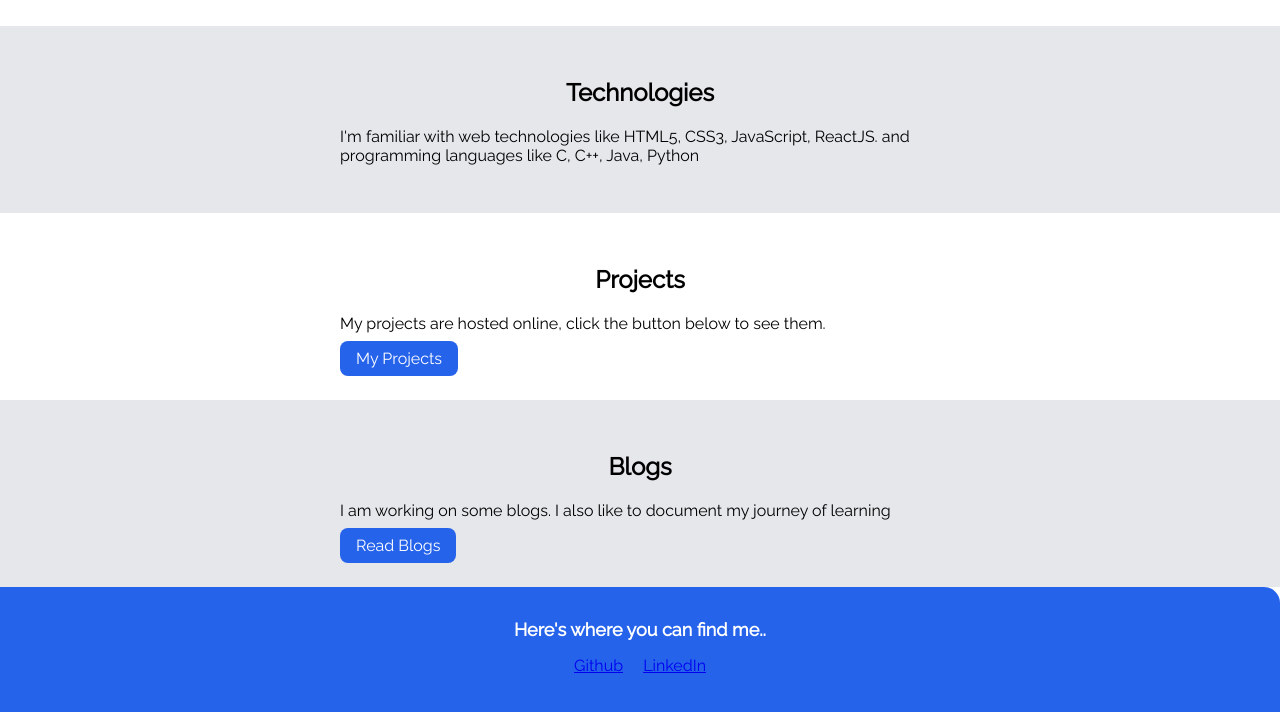
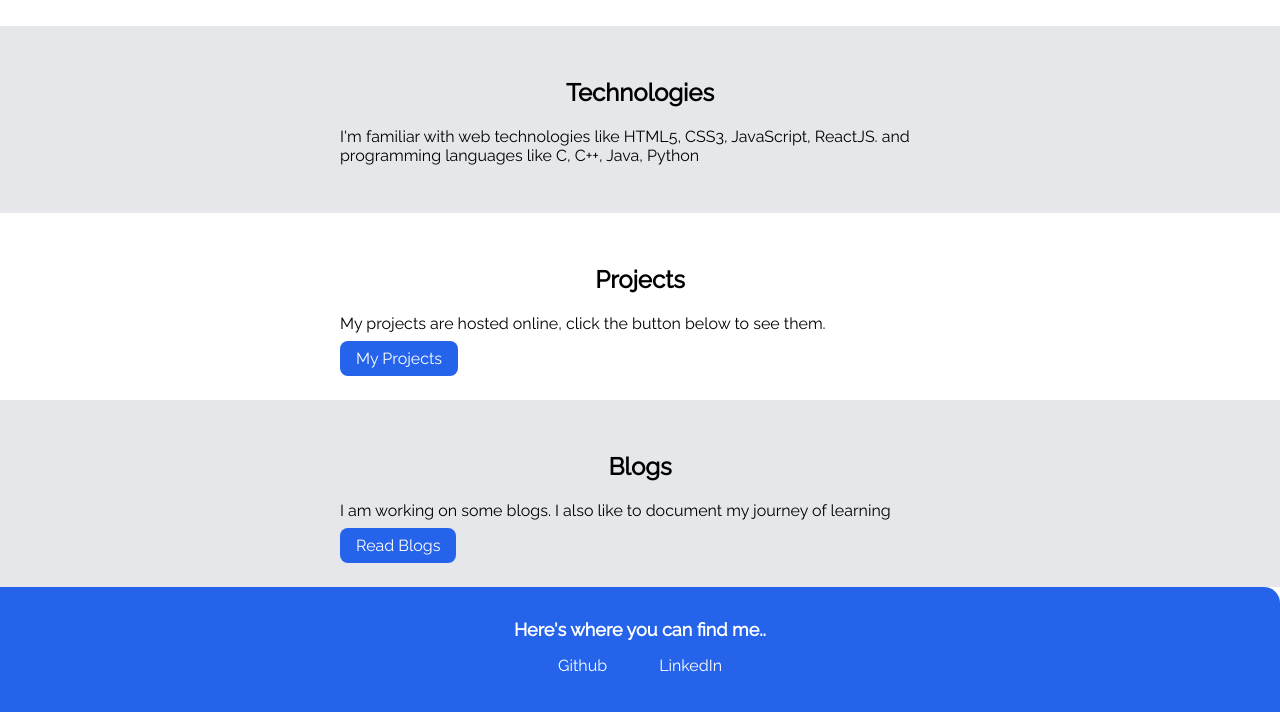
Before and after one commit to MudrikaAlla/ComponentLibrary, a plain HTML site: page index.html in a window 1280 px wide. Shown: the part 452-1164 px from the top of the page. Drawn offline with Linux system fonts and the light colour scheme.

Commit message:
updated social media links

```diff
--- a/index.html
+++ b/index.html
@@ -55,8 +55,8 @@
     <footer class="footer">
         <div class="footer-header">Here's where you can find me..</div>
         <ul class="list-non-bullet social-links">
-            <li class="list-item-inline"><a class="links" href="https://github.com/MudrikaAlla">Github</a></li>
-            <li class="list-item-inline"><a class="links" href="https://www.linkedin.com/in/mudrika-alla-160799204/">LinkedIn</a></li>
+            <li class="list-item-inline"><a class="link" href="https://github.com/MudrikaAlla">Github</a></li>
+            <li class="list-item-inline"><a class="link" href="https://www.linkedin.com/in/mudrika-alla-160799204/">LinkedIn</a></li>
         </ul>
     </footer>
 </body>
--- a/styles.css
+++ b/styles.css
@@ -140,6 +140,7 @@ hr {
 
 .footer .link{
     color: white;
+
 }
 
 .footer .footer-header{
```
